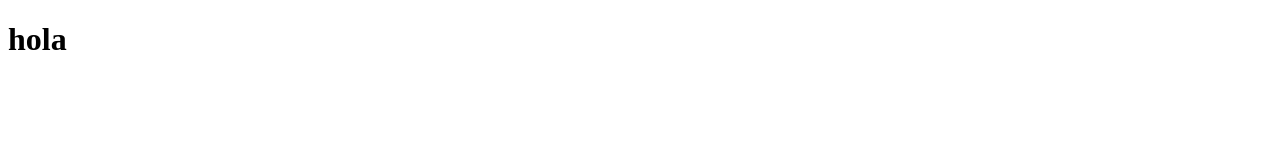
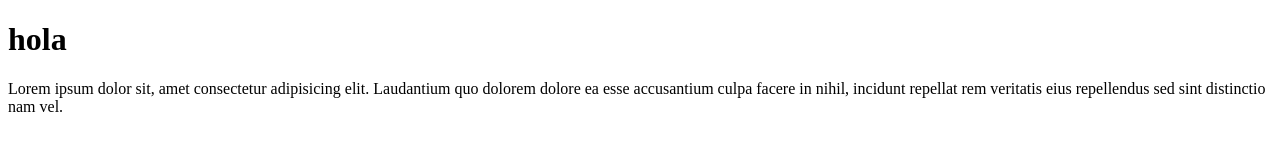
Before and after one commit to espinozaje/lab012, a plain HTML site: page index.html in a window 1280 px wide. Drawn offline with Linux system fonts and the light colour scheme.

Commit message:
2do cambio

```diff
--- a/index.html
+++ b/index.html
@@ -1,11 +1,17 @@
 <!DOCTYPE html>
 <html lang="en">
+
 <head>
     <meta charset="UTF-8">
     <meta name="viewport" content="width=device-width, initial-scale=1.0">
     <title>Document</title>
 </head>
+
 <body>
     <h1>hola</h1>
+    <p>Lorem ipsum dolor sit, amet consectetur adipisicing elit. Laudantium quo dolorem dolore ea esse accusantium culpa
+        facere in nihil, incidunt repellat rem veritatis eius repellendus sed sint distinctio nam vel.
+    </p>
 </body>
+
 </html>
```
